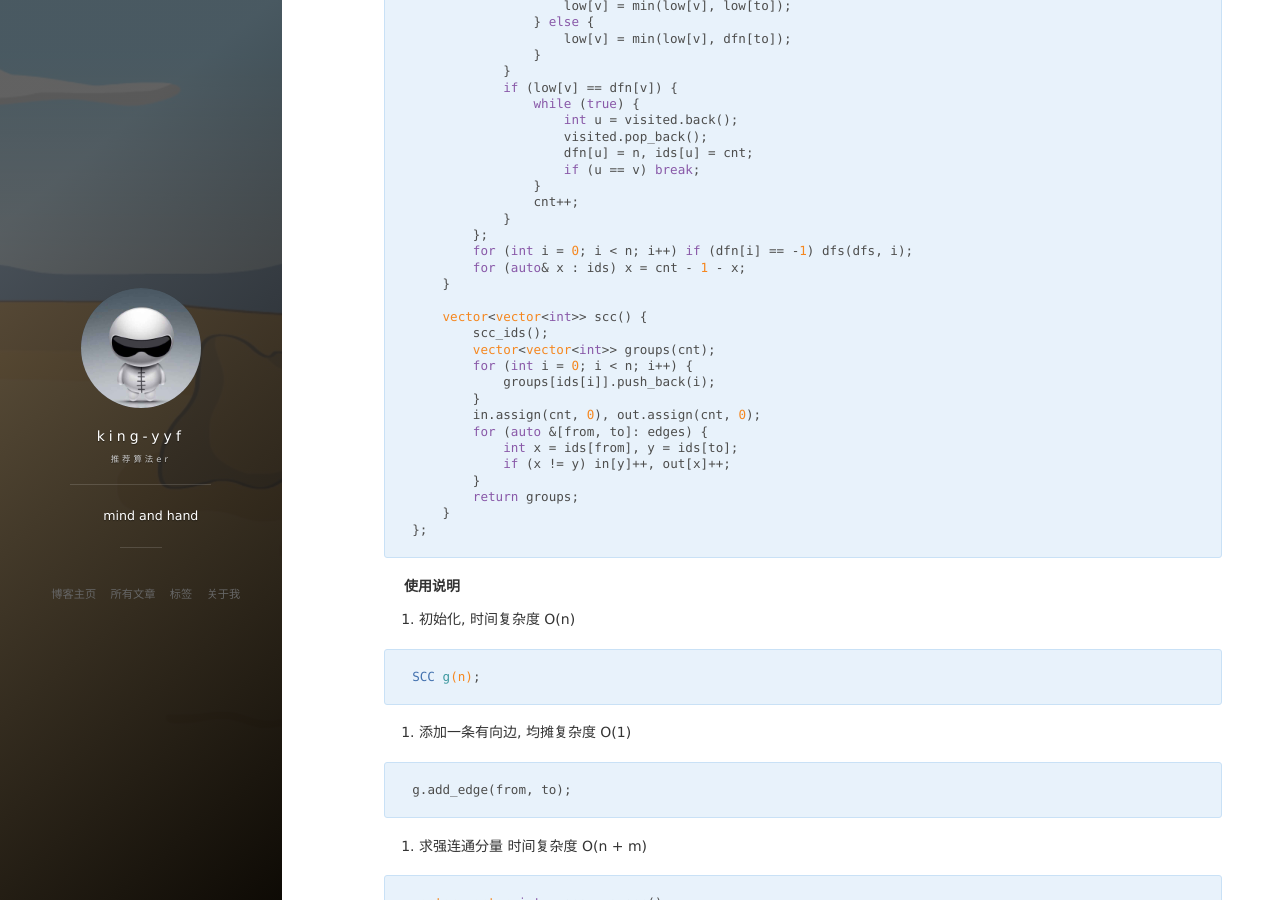
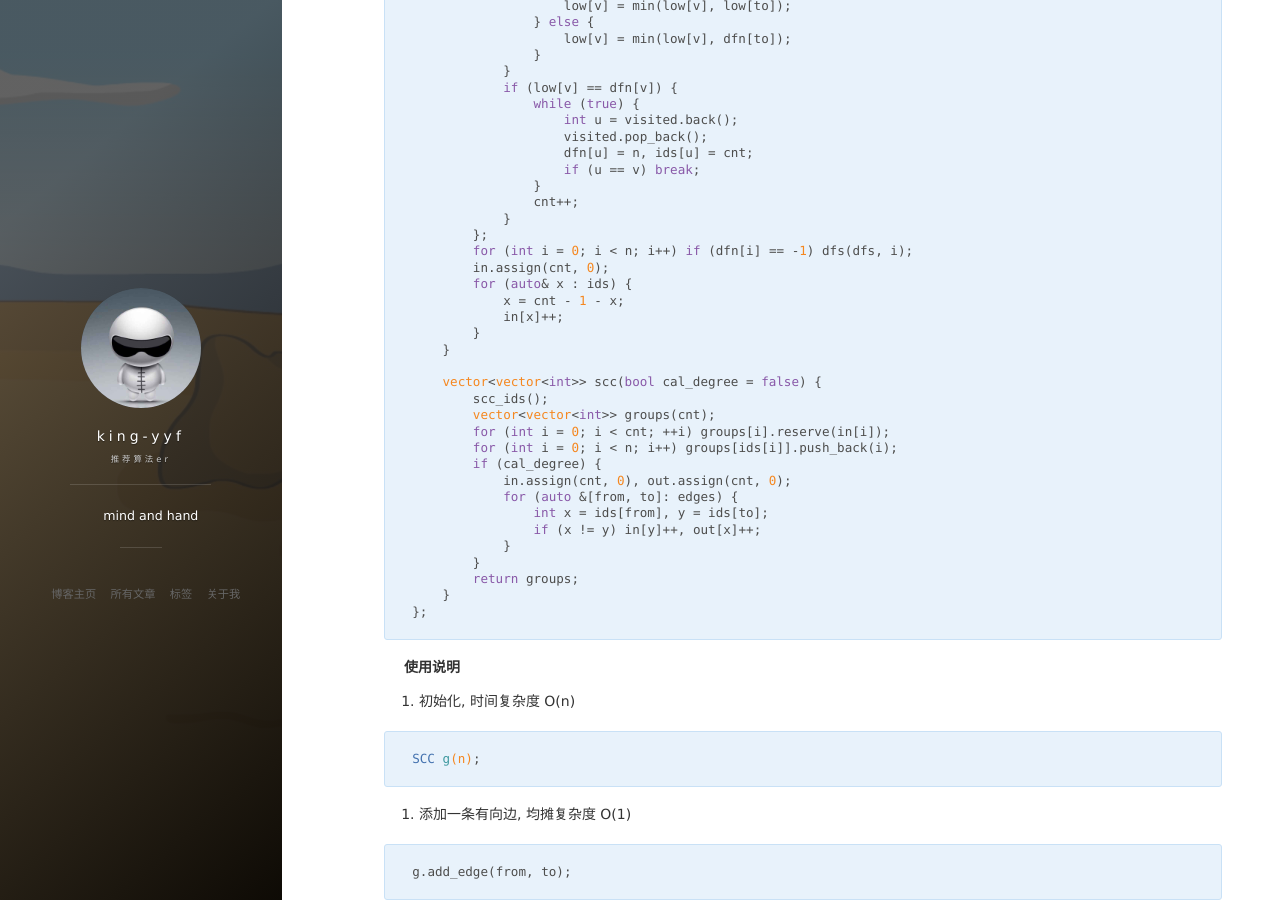
Before and after one commit to king-yyf/king-yyf.github.io, a Jekyll site: the page built from _posts/2023-02-12-scc.md, in a window 1280 px wide and 900 px high, scrolled down 1068 px. Built offline with Jekyll 4.4.1, drawn with Linux system fonts in a browser that asks for light colours; nearby versions of some CDN libraries; comment, search, counter and statistics services are not loaded.

Commit message:
update scc

```diff
--- a/_posts/2023-02-12-scc.md
+++ b/_posts/2023-02-12-scc.md
@@ -78,19 +78,24 @@ struct SCC {
             }
         };
         for (int i = 0; i < n; i++) if (dfn[i] == -1) dfs(dfs, i);
-        for (auto& x : ids) x = cnt - 1 - x;
+        in.assign(cnt, 0);
+        for (auto& x : ids) {
+            x = cnt - 1 - x;
+            in[x]++;
+        }
     }
 
-    vector<vector<int>> scc() {
+    vector<vector<int>> scc(bool cal_degree = false) {
         scc_ids();
         vector<vector<int>> groups(cnt);
-        for (int i = 0; i < n; i++) {
-            groups[ids[i]].push_back(i);
-        }
-        in.assign(cnt, 0), out.assign(cnt, 0);
-        for (auto &[from, to]: edges) {
-            int x = ids[from], y = ids[to];
-            if (x != y) in[y]++, out[x]++;
+        for (int i = 0; i < cnt; ++i) groups[i].reserve(in[i]);
+        for (int i = 0; i < n; i++) groups[ids[i]].push_back(i);
+        if (cal_degree) {
+            in.assign(cnt, 0), out.assign(cnt, 0);
+            for (auto &[from, to]: edges) {
+                int x = ids[from], y = ids[to];
+                if (x != y) in[y]++, out[x]++;
+            }
         }
         return groups;
     }
```
